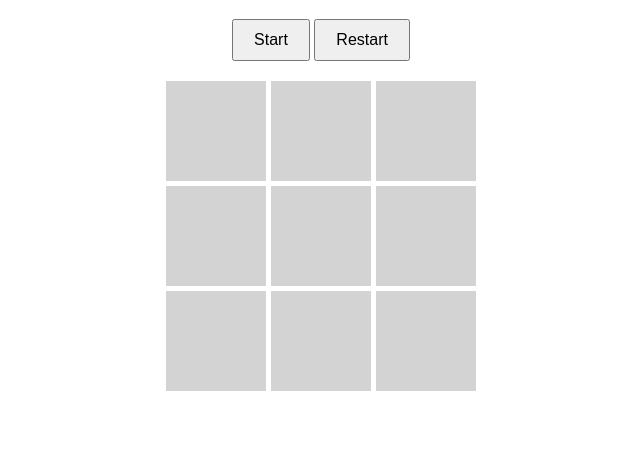
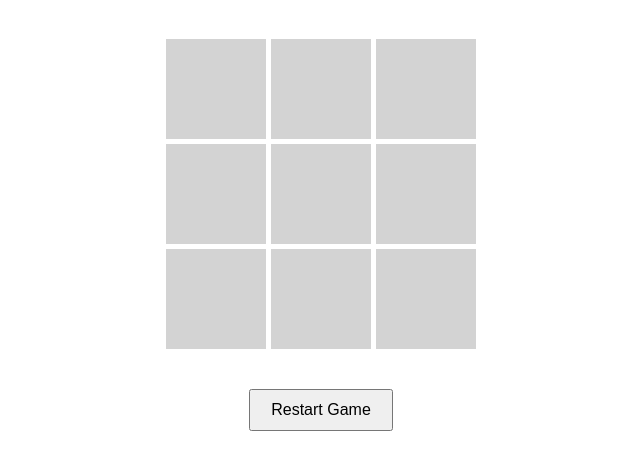
Before and after one commit to maggyleet/tic-tac-toe, a plain HTML site: page index.html in a window 1280 px wide. Shown: the part 61-530 px from the top of the page, without its empty margins (319-959 px from the left). Drawn offline with Linux system fonts and the light colour scheme.

Commit message:
include restart button

```diff
--- a/index.html
+++ b/index.html
@@ -9,21 +9,19 @@
 <body>
     <h1>Tic Tac Toe</h1>
     <div class="container">
-        <div class="buttons">
-            <button>Start</button>
-            <button>Restart</button>
+        <div class="board">
+            <div class="cell" data-index="0"></div>
+            <div class="cell" data-index="1"></div>
+            <div class="cell" data-index="2"></div>
+            <div class="cell" data-index="3"></div>
+            <div class="cell" data-index="4"></div>
+            <div class="cell" data-index="5"></div>
+            <div class="cell" data-index="6"></div>
+            <div class="cell" data-index="7"></div>
+            <div class="cell" data-index="8"></div>
         </div>
-        <div class="board">
-            <div class="cell"></div>
-            <div class="cell"></div>
-            <div class="cell"></div>
-            <div class="cell"></div>
-            <div class="cell"></div>
-            <div class="cell"></div>
-            <div class="cell"></div>
-            <div class="cell"></div>
-            <div class="cell"></div>
-        </div>
+        <div id="result"></div>
+        <button id="restart">Restart Game</button>
     </div>
     <script src="script.js"></script>
 </body>
```
